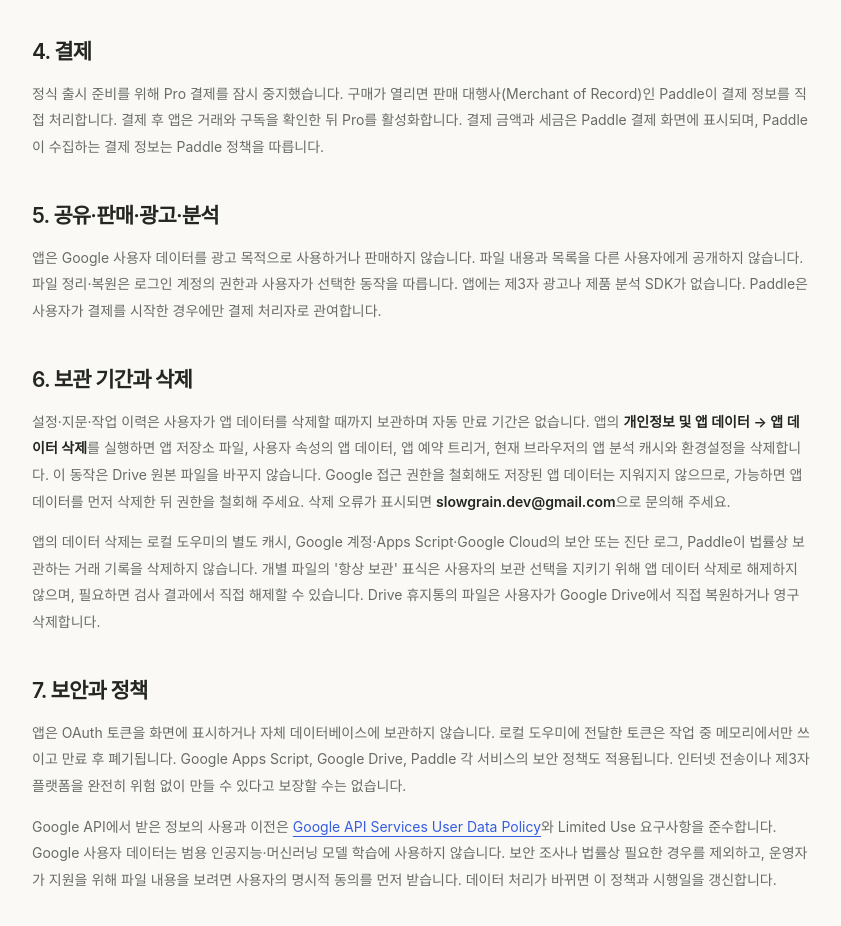
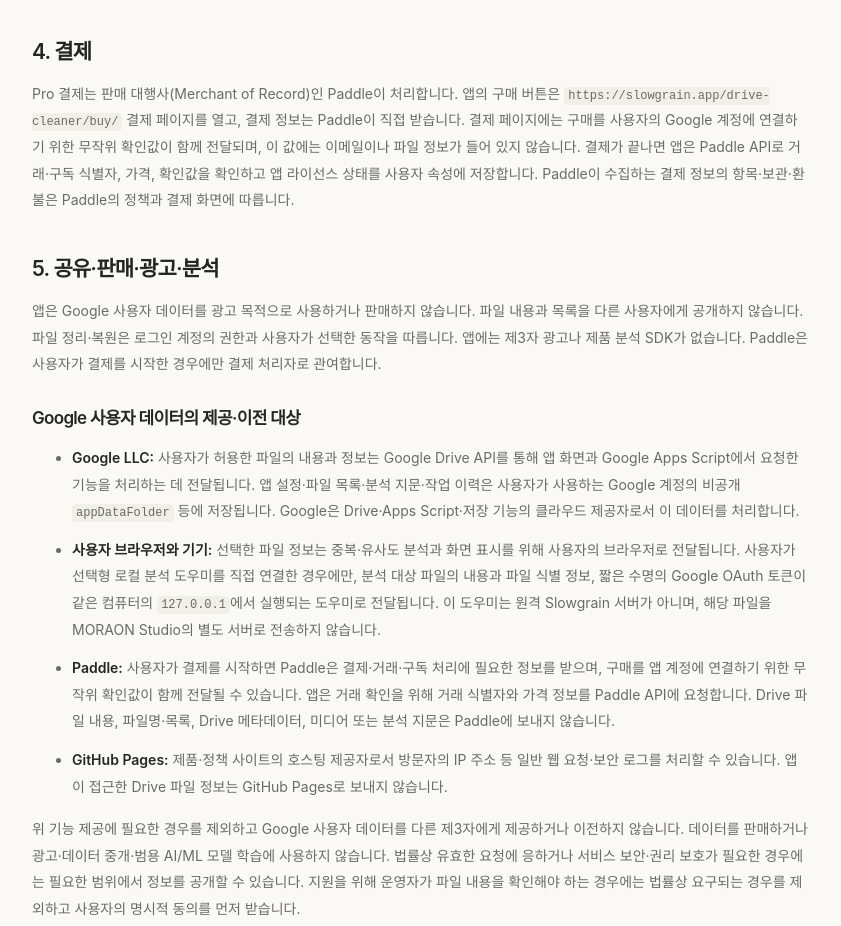
Before and after one commit to slowgrain/slowgrain.github.io, a plain HTML site: page drive-cleaner/ko/privacy/index.html in a window 1280 px wide. Shown: the part 1670-2596 px from the top of the page, without its empty margins (219-1060 px from the left). Drawn offline with Linux system fonts and the light colour scheme.

Commit message:
Clarify Google data sharing in Drive Cleaner policy

```diff
--- a/drive-cleaner/ko/privacy/index.html
+++ b/drive-cleaner/ko/privacy/index.html
@@ -4,7 +4,7 @@
 <main id="main" class="document"><h1>Slowgrain Cleaner for Google Drive 개인정보처리방침</h1>
 <h2>1. 서비스와 운영자</h2>
 <p>Slowgrain Cleaner for Google Drive는 MORAON Studio(모라온 스튜디오)가 Slowgrain 브랜드로 제공하는 파일 관리 앱입니다. 이 정책은 앱이 Google 사용자 데이터를 어떻게 접근하고 사용하는지 설명합니다. Google Drive™는 Google LLC의 상표이며, Slowgrain Cleaner for Google Drive는 Google LLC와 제휴하거나 Google LLC의 보증을 받지 않았습니다.</p>
-<p>사업자: <strong>모라온 스튜디오 (MORAON Studio, 대한민국 개인사업자)</strong><br>관할: <strong>대한민국</strong><br>개인정보 문의: <strong>slowgrain.dev@gmail.com</strong><br>시행일: <strong>2026-10-22</strong></p>
+<p>사업자: <strong>모라온 스튜디오 (MORAON Studio, 대한민국 개인사업자)</strong><br>관할: <strong>대한민국</strong><br>개인정보 문의: <strong>slowgrain.dev@gmail.com</strong><br>시행일: <strong>2026-10-23</strong></p>
 <h2>2. Google 사용자 데이터와 권한</h2>
 <p>앱은 <code>https://www.googleapis.com/auth/drive.file</code> 권한으로 사용자가 Google Picker에서 직접 고르거나 Google Drive의 &#39;연결 앱으로 열기&#39;로 보낸 파일만 처리합니다. 허용된 파일의 정보를 읽고, 사용자가 요청한 정리·복원을 위해 휴지통 이동이나 복원을 요청합니다. 앱은 파일을 영구 삭제하거나 다른 사용자와 공유하지 않습니다. 폴더를 선택해도 하위 파일·하위 폴더에 대한 접근은 생기지 않으며, 앱은 새 파일을 자동으로 찾거나 Drive 전체를 탐색하지 않습니다. 사용자가 켠 예약은 이미 허용하고 저장한 선택 파일 집합만 다시 검사합니다.</p>
 <p>앱이 다루는 선택 파일 정보는 ID, 이름, MIME 유형, 허용된 범위에서 읽을 수 있는 상위 폴더 정보, 크기, 체크섬, 생성·수정 시각, 버전, 소유권·작업 가능 여부, 앱 전용 파일 메타데이터, 이미지·영상 해상도와 영상 길이, 미리보기와 분석 지문입니다. 이 정보는 중복·유사 파일 비교, 사용자가 요청한 정리·복원과 앱 기능에만 사용합니다.</p>
@@ -26,9 +26,17 @@
 <li><strong>선택형 로컬 분석 도우미:</strong> 사용자가 직접 설치하고 연결한 경우에만 선택 파일 ID와 버전·체크섬, 짧은 수명의 Google OAuth 토큰을 사용자 컴퓨터의 <code>127.0.0.1</code>에서 실행되는 도우미에 전달합니다. 도우미는 요청한 원본을 임시로 내려받아 분석한 뒤 작업이 끝나면 임시 원본을 지웁니다. 파생 지문과 재개 지점은 사용자의 로컬 캐시에 남을 수 있으며, 사용자는 도우미를 종료한 뒤 홈 폴더의 <code>.cache/drive-cleaner-helper</code>(Windows는 <code>%USERPROFILE%\.cache\drive-cleaner-helper</code>)를 직접 삭제할 수 있습니다.</li>
 </ul>
 <h2>4. 결제</h2>
-<p>정식 출시 준비를 위해 Pro 결제를 잠시 중지했습니다. 구매가 열리면 판매 대행사(Merchant of Record)인 Paddle이 결제 정보를 직접 처리합니다. 결제 후 앱은 거래와 구독을 확인한 뒤 Pro를 활성화합니다. 결제 금액과 세금은 Paddle 결제 화면에 표시되며, Paddle이 수집하는 결제 정보는 Paddle 정책을 따릅니다.</p>
+<p>Pro 결제는 판매 대행사(Merchant of Record)인 Paddle이 처리합니다. 앱의 구매 버튼은 <code>https://slowgrain.app/drive-cleaner/buy/</code> 결제 페이지를 열고, 결제 정보는 Paddle이 직접 받습니다. 결제 페이지에는 구매를 사용자의 Google 계정에 연결하기 위한 무작위 확인값이 함께 전달되며, 이 값에는 이메일이나 파일 정보가 들어 있지 않습니다. 결제가 끝나면 앱은 Paddle API로 거래·구독 식별자, 가격, 확인값을 확인하고 앱 라이선스 상태를 사용자 속성에 저장합니다. Paddle이 수집하는 결제 정보의 항목·보관·환불은 Paddle의 정책과 결제 화면에 따릅니다.</p>
 <h2>5. 공유·판매·광고·분석</h2>
 <p>앱은 Google 사용자 데이터를 광고 목적으로 사용하거나 판매하지 않습니다. 파일 내용과 목록을 다른 사용자에게 공개하지 않습니다. 파일 정리·복원은 로그인 계정의 권한과 사용자가 선택한 동작을 따릅니다. 앱에는 제3자 광고나 제품 분석 SDK가 없습니다. Paddle은 사용자가 결제를 시작한 경우에만 결제 처리자로 관여합니다.</p>
+<h3>Google 사용자 데이터의 제공·이전 대상</h3>
+<ul>
+<li><strong>Google LLC:</strong> 사용자가 허용한 파일의 내용과 정보는 Google Drive API를 통해 앱 화면과 Google Apps Script에서 요청한 기능을 처리하는 데 전달됩니다. 앱 설정·파일 목록·분석 지문·작업 이력은 사용자가 사용하는 Google 계정의 비공개 <code>appDataFolder</code> 등에 저장됩니다. Google은 Drive·Apps Script·저장 기능의 클라우드 제공자로서 이 데이터를 처리합니다.</li>
+<li><strong>사용자 브라우저와 기기:</strong> 선택한 파일 정보는 중복·유사도 분석과 화면 표시를 위해 사용자의 브라우저로 전달됩니다. 사용자가 선택형 로컬 분석 도우미를 직접 연결한 경우에만, 분석 대상 파일의 내용과 파일 식별 정보, 짧은 수명의 Google OAuth 토큰이 같은 컴퓨터의 <code>127.0.0.1</code>에서 실행되는 도우미로 전달됩니다. 이 도우미는 원격 Slowgrain 서버가 아니며, 해당 파일을 MORAON Studio의 별도 서버로 전송하지 않습니다.</li>
+<li><strong>Paddle:</strong> 사용자가 결제를 시작하면 Paddle은 결제·거래·구독 처리에 필요한 정보를 받으며, 구매를 앱 계정에 연결하기 위한 무작위 확인값이 함께 전달될 수 있습니다. 앱은 거래 확인을 위해 거래 식별자와 가격 정보를 Paddle API에 요청합니다. Drive 파일 내용, 파일명·목록, Drive 메타데이터, 미디어 또는 분석 지문은 Paddle에 보내지 않습니다.</li>
+<li><strong>GitHub Pages:</strong> 제품·정책 사이트의 호스팅 제공자로서 방문자의 IP 주소 등 일반 웹 요청·보안 로그를 처리할 수 있습니다. 앱이 접근한 Drive 파일 정보는 GitHub Pages로 보내지 않습니다.</li>
+</ul>
+<p>위 기능 제공에 필요한 경우를 제외하고 Google 사용자 데이터를 다른 제3자에게 제공하거나 이전하지 않습니다. 데이터를 판매하거나 광고·데이터 중개·범용 AI/ML 모델 학습에 사용하지 않습니다. 법률상 유효한 요청에 응하거나 서비스 보안·권리 보호가 필요한 경우에는 필요한 범위에서 정보를 공개할 수 있습니다. 지원을 위해 운영자가 파일 내용을 확인해야 하는 경우에는 법률상 요구되는 경우를 제외하고 사용자의 명시적 동의를 먼저 받습니다.</p>
 <h2>6. 보관 기간과 삭제</h2>
 <p>설정·지문·작업 이력은 사용자가 앱 데이터를 삭제할 때까지 보관하며 자동 만료 기간은 없습니다. 앱의 <strong>개인정보 및 앱 데이터 → 앱 데이터 삭제</strong>를 실행하면 앱 저장소 파일, 사용자 속성의 앱 데이터, 앱 예약 트리거, 현재 브라우저의 앱 분석 캐시와 환경설정을 삭제합니다. 이 동작은 Drive 원본 파일을 바꾸지 않습니다. Google 접근 권한을 철회해도 저장된 앱 데이터는 지워지지 않으므로, 가능하면 앱 데이터를 먼저 삭제한 뒤 권한을 철회해 주세요. 삭제 오류가 표시되면 <strong>slowgrain.dev@gmail.com</strong>으로 문의해 주세요.</p>
 <p>앱의 데이터 삭제는 로컬 도우미의 별도 캐시, Google 계정·Apps Script·Google Cloud의 보안 또는 진단 로그, Paddle이 법률상 보관하는 거래 기록을 삭제하지 않습니다. 개별 파일의 &#39;항상 보관&#39; 표식은 사용자의 보관 선택을 지키기 위해 앱 데이터 삭제로 해제하지 않으며, 필요하면 검사 결과에서 직접 해제할 수 있습니다. Drive 휴지통의 파일은 사용자가 Google Drive에서 직접 복원하거나 영구 삭제합니다.</p>
```
Also changed, not shown: drive-cleaner/privacy/index.html (+10 -2 lines).
